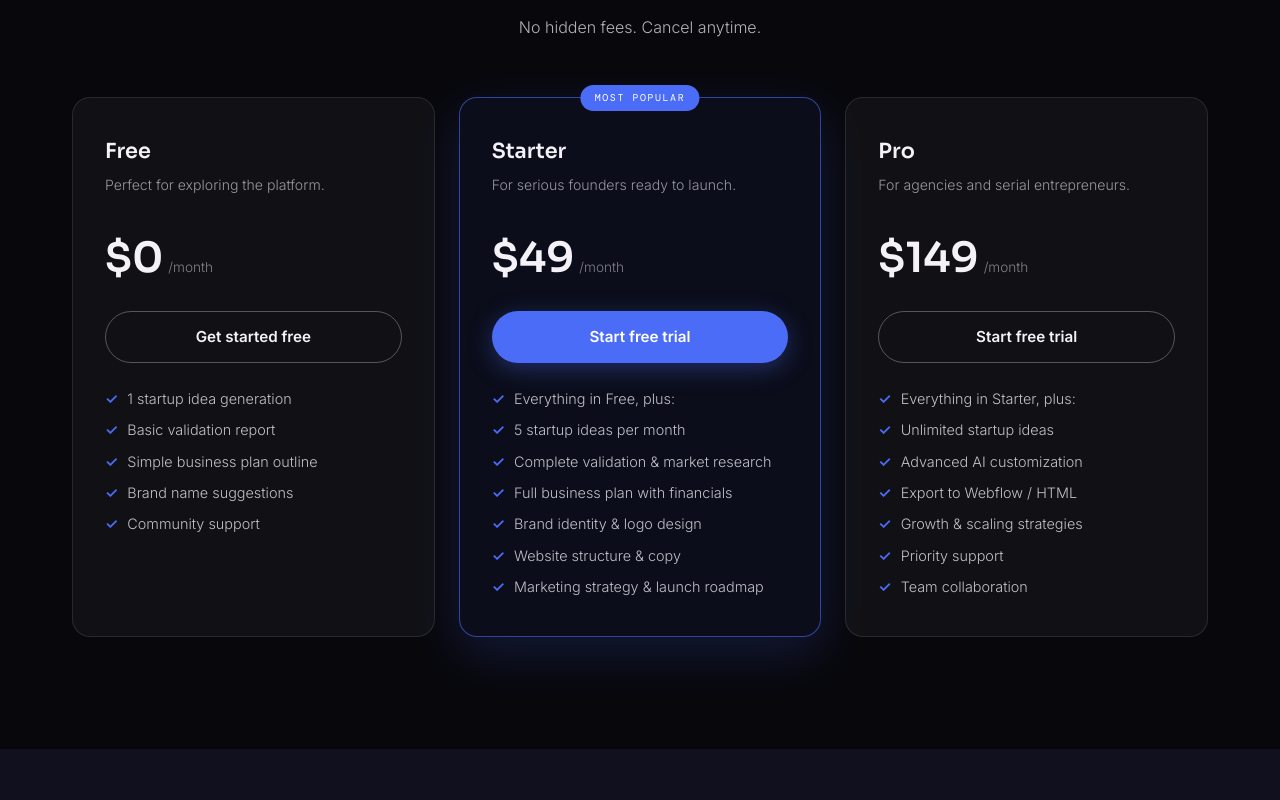
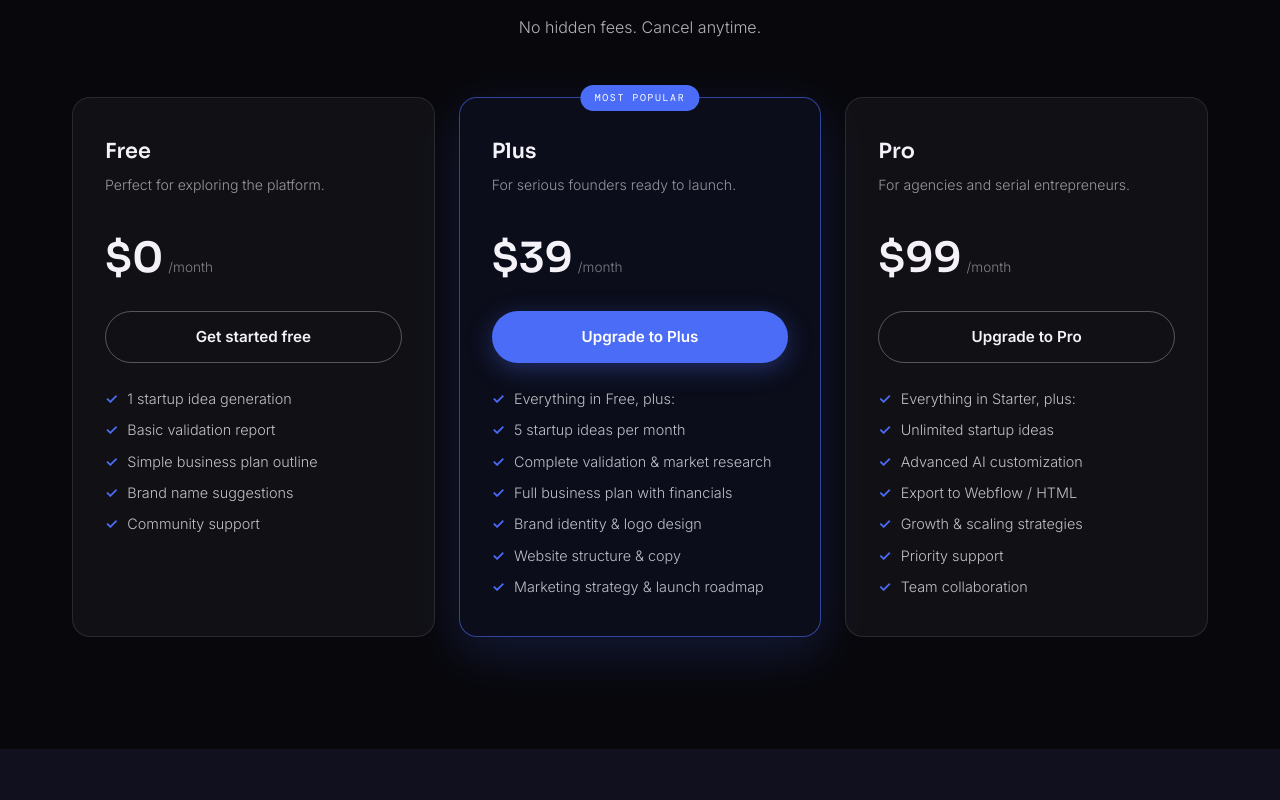
Before and after one commit to haseeburrehman18/startup-launch-saas-platform, a Next.js app: page / in a window 1280 px wide. Shown: the part 3920-4720 px from the top of the page. Built offline with nearby package versions, Linux system fonts and the light colour scheme.

Commit message:
Version 1.1.6

```diff
--- a/src/app/autherization/Login&Sign-up/page.js
+++ /dev/null
@@ -1,23 +0,0 @@
-import React from 'react'
-
-import { Signup } from '../../../components/Signup'
-import Overview from '../../../components/overview'
-import { Login } from '../../../components/Login'
-
-
-function Page() {
-  return (
-    <div className='bg-gray-100 bg-linear-to-br from-blue-200 via-white to-purple-200   min-h-screen backdrop-blur-4xl'>
-        <div className=''>
-            {/* <Signup/> */}
-            <div className='flex items-center justify-center gap-2 py-5 md:py-5'>
-                <img className='w-1/15' src={"/l.png"}></img>
-                <h1 className='font-bold text-[#1B2C71] text-2xl font-sans'>Solve<span className='text-[#649E36]'>Sphere</span></h1>
-            </div>
-            <Login/>
-        </div>
-    </div>
-  )
-}
-
-export default Page
--- /dev/null
+++ b/src/app/autherization/Login/page.js
@@ -0,0 +1,14 @@
+import React from 'react'
+import { Login } from '../../../components/Login'
+
+function page() {
+  return (
+ <div className='bg-gray-100 bg-linear-to-br from-blue-200 via-white to-purple-200   min-h-screen backdrop-blur-4xl'>
+        <div className=''>
+            <Login/>
+        </div>
+    </div>
+      )
+}
+
+export default page
--- /dev/null
+++ b/src/app/autherization/Signup/page.js
@@ -0,0 +1,19 @@
+import React from 'react'
+
+import Overview from '../../../components/overview'
+import { Login } from '../../../components/Login'
+import { Signup } from '../../../components/Signup'
+
+
+function Page() {
+  return (
+    <div className='bg-gray-100 bg-linear-to-br from-blue-200 via-white to-purple-200   min-h-screen backdrop-blur-4xl'>
+        <div className=''>
+            <Signup/>
+            {/* <Login/> */}
+        </div>
+    </div>
+  )
+}
+
+export default Page
--- a/src/app/page.js
+++ b/src/app/page.js
@@ -357,7 +357,7 @@ export default function Page() {
     <>
       {/* ───────── PRELOADER ───────── */}
       {showPre && (
-        <div className="preloader" aria-hidden="true">
+        <div className="jsx-bcb5ec0fa18476d4 preloader" aria-hidden="true">
           <div className="pre-inner">
             <span className="pre-word">XORVIA</span>
             <span className="pre-bar">
@@ -380,8 +380,8 @@ export default function Page() {
           <a href="#faq">FAQ</a>
         </nav>
         <div className="nav-cta">
-          <a href="#" className="btn btn-ghost btn-sm">Sign in</a>
-          <a href="#" className="btn btn-fill btn-sm">Start free</a>
+          <a href="/autherization/Login" className="btn btn-ghost btn-sm">Sign in</a>
+          <a href="/autherization/Signup" className="btn btn-fill btn-sm">Start free</a>
         </div>
         <button
           className="hamburger"
@@ -441,7 +441,7 @@ export default function Page() {
               everything you need to go live.
             </p>
             <div className="hero-actions" data-hero>
-              <a href="#" className="btn btn-fill">Build my startup</a>
+              <a href="/main" className="btn btn-fill">Build my startup</a>
               <a href="#how" className="btn btn-ghost">See how it works →</a>
             </div>
             <p className="hero-note" data-hero>
@@ -651,7 +651,7 @@ export default function Page() {
           <a href="#">Contact</a>
         </nav>
         <span className="foot-copy label">
-          © 2025 Xorvia. All rights reserved.
+          © 2026 Xorvia. All rights reserved.
         </span>
       </footer>
 
@@ -1690,10 +1690,10 @@ const PLANS = [
     ],
   },
   {
-    name: 'Starter',
+    name: 'Plus',
     desc: 'For serious founders ready to launch.',
-    price: '$49',
-    cta: 'Start free trial',
+    price: '$39',
+    cta: 'Upgrade to Plus',
     featured: true,
     feats: [
       'Everything in Free, plus:',
@@ -1708,8 +1708,8 @@ const PLANS = [
   {
     name: 'Pro',
     desc: 'For agencies and serial entrepreneurs.',
-    price: '$149',
-    cta: 'Start free trial',
+    price: '$99',
+    cta: 'Upgrade to Pro',
     featured: false,
     feats: [
       'Everything in Starter, plus:',
--- a/src/components/Login.js
+++ b/src/components/Login.js
@@ -1,3 +1,4 @@
+"use client"
 import { Button } from "@/components/ui/button"
 import {
   Card,
@@ -15,18 +16,18 @@ import { VscGithub } from "react-icons/vsc";
 
 export function Login() {
   return (
-    <div className="flex justify-center  pb-45 h-auto lg:min-h-screen  drop-shadow-2xl">
-    <Card className="sm:w-10/12 md:max-w-sm ">
+    <div className="flex justify-center p-45 h-auto ">
+    <Card className="w-full max-w-sm">
       <CardHeader>
         <CardTitle>
             <div className="text-3xl flex justify-center font-bold">
-                Create Your Account
+                Welcome Back
             </div>
         </CardTitle>
         <CardDescription>
             <div className="flex justify-center">
                 <p className="text-gray-500 text-[16px]">
-                    Start building your startup today
+                    Sign in to continue building your startup
                 </p>
             </div>
         </CardDescription>
@@ -50,15 +51,6 @@ export function Login() {
         <form>
           <div className="flex flex-col gap-6">
             <div className="grid gap-2">
-              <Label htmlFor="email">Name</Label>
-              <Input
-                id="name"
-                type="text"
-                placeholder=""
-                required
-              />
-            </div>
-            <div className="grid gap-2">
               <Label htmlFor="email">Email address</Label>
               <Input
                 id="email"
@@ -72,17 +64,31 @@ export function Login() {
                 <Label htmlFor="password">Password</Label>
               </div>
               <Input id="password" type="password" required />
+              <div className="flex justify-between">
+              <div className='flex items-center'>
+                <input id='checkbox' type="checkbox" className='h-4 w-4' />
+                <label htmlFor="checkbox" className="pl-2 text-gray-500 text-xs">Remember me</label>
+              </div>
+              <div>
+                <a
+                  href="#"
+                  className="ml-auto inline-block text-sm underline-offset-4 hover:underline text-[#20836c]"
+                >
+                  Forgot your password?
+                </a>
+                </div>
+            </div>
             </div>
           </div>
         </form>
       </CardContent>
       <CardFooter className="flex-col gap-2">
         <Button type="submit" className="w-full bg-[#3d98a1] rounded-2xl text-md font-bold">
-          Create Account
+          Sign in
         </Button>
         <div className="flex gap-1">
-            <p className="text-gray-500">Already have an account?</p>
-            <button className="text-[#2b8f77] font-bold">Sign in</button>
+            <p className="text-gray-500">Don't have an account?</p>
+            <a href="/autherization/Signup" className="text-[#2b8f77] font-bold">Sign up</a>
         </div>
       </CardFooter>
     </Card>
--- a/src/components/Signup.js
+++ b/src/components/Signup.js
@@ -1,4 +1,3 @@
-"use client"
 import { Button } from "@/components/ui/button"
 import {
   Card,
@@ -16,18 +15,18 @@ import { VscGithub } from "react-icons/vsc";
 
 export function Signup() {
   return (
-    <div className="flex justify-center p-45 h-auto ">
-    <Card className="w-full max-w-sm">
+    <div className="flex justify-center  pb-45 h-auto lg:min-h-screen  drop-shadow-2xl">
+    <Card className="sm:w-10/12 md:max-w-sm ">
       <CardHeader>
         <CardTitle>
             <div className="text-3xl flex justify-center font-bold">
-                Welcome Back
+                Create Your Account
             </div>
         </CardTitle>
         <CardDescription>
             <div className="flex justify-center">
                 <p className="text-gray-500 text-[16px]">
-                    Sign in to continue building your startup
+                    Start building your startup today
                 </p>
             </div>
         </CardDescription>
@@ -51,6 +50,15 @@ export function Signup() {
         <form>
           <div className="flex flex-col gap-6">
             <div className="grid gap-2">
+              <Label htmlFor="email">Name</Label>
+              <Input
+                id="name"
+                type="text"
+                placeholder=""
+                required
+              />
+            </div>
+            <div className="grid gap-2">
               <Label htmlFor="email">Email address</Label>
               <Input
                 id="email"
@@ -64,31 +72,17 @@ export function Signup() {
                 <Label htmlFor="password">Password</Label>
               </div>
               <Input id="password" type="password" required />
-              <div className="flex justify-between">
-              <div className='flex items-center'>
-                <input id='checkbox' type="checkbox" className='h-4 w-4' />
-                <label htmlFor="checkbox" className="pl-2 text-gray-500 text-xs">Remember me</label>
-              </div>
-              <div>
-                <a
-                  href="#"
-                  className="ml-auto inline-block text-sm underline-offset-4 hover:underline text-[#20836c]"
-                >
-                  Forgot your password?
-                </a>
-                </div>
-            </div>
             </div>
           </div>
         </form>
       </CardContent>
       <CardFooter className="flex-col gap-2">
         <Button type="submit" className="w-full bg-[#3d98a1] rounded-2xl text-md font-bold">
-          Sign in
+          Create Account
         </Button>
         <div className="flex gap-1">
-            <p className="text-gray-500">Don't have an account?</p>
-            <button className="text-[#2b8f77] font-bold">Sign up</button>
+            <p className="text-gray-500">Already have an account?</p>
+            <a href="/autherization/Login" className="text-[#2b8f77] font-bold">Sign in</a>
         </div>
       </CardFooter>
     </Card>
```
